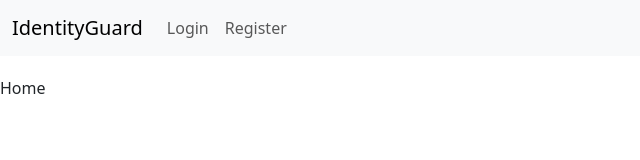
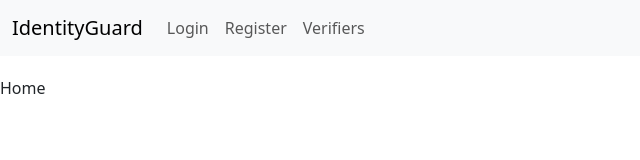
Before and after one commit to GhasseneBenSlimene/IdentityGuard, a React (Vite) app in the folder client/: page / in a window 1280 px wide. Shown: the top 160 px of the page, without its empty margins (0-640 px from the left). Built offline with nearby package versions, Linux system fonts and the light colour scheme; no server answers.

Commit message:
Add Verfiers to NavBar

```diff
--- a/client/src/components/NavBar.jsx
+++ b/client/src/components/NavBar.jsx
@@ -44,5 +44,5 @@ export default function NavBar() {
     );
   };
 
-  return render(["Login", "Register"]);
+  return render(["Login", "Register", "Verifiers"]);
 }
```
